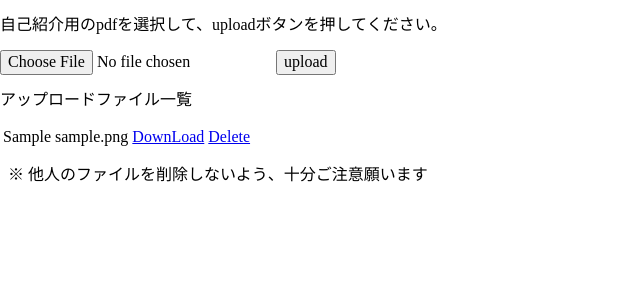
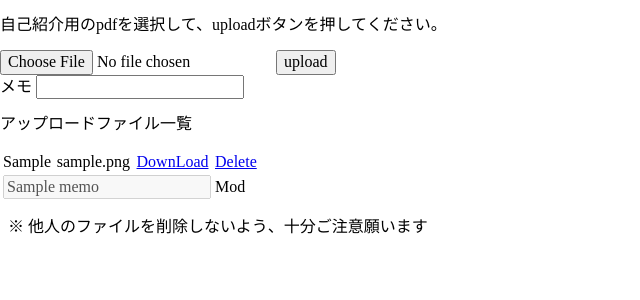
Before and after one commit to atakig/bear.fileuploader, a PHP site: template Resource/Page/Index.twig in a window 1280 px wide. Shown: the top 300 px of the page, without its empty margins (0-640 px from the left). Run offline with PHP 8.4, Linux system fonts and the light colour scheme; the template is opened without the code that fills it: most values are stand-ins (such as "Sample title", 1, 10 or a date in 2020); some libraries are stand-ins or nearby versions.

Commit message:
add memo function

```diff
--- a/Resource/Page/Index.php
+++ b/Resource/Page/Index.php
@@ -24,6 +24,7 @@ class Index extends Page
         id INTEGER PRIMARY KEY,
         tmp_filename TEXT,
         upload_filename TEXT,
+        memo TEXT,
         ts TIMESTAMP DEFAULT CURRENT_TIMESTAMP
       );
 
@@ -31,6 +32,7 @@ class Index extends Page
          id INTEGER,
          tmp_filename TEXT,
          upload_filename TEXT,
+         memo TEXT,
          ts TIMESTAMP DEFAULT CURRENT_TIMESTAMP
      );
      */
@@ -45,6 +47,7 @@ class Index extends Page
         while($res = $t->fetchArray(SQLITE3_ASSOC)){
               $result[$i]['tmp_filename'] = $res['tmp_filename'];
               $result[$i]['upload_filename'] = $res['upload_filename'];
+              $result[$i]['memo'] = $res['memo'];
               $result[$i]['ts'] = $res['ts'];
               $result[$i]['id'] = $res['id'];
               $i++;
--- a/Resource/Page/Index.twig
+++ b/Resource/Page/Index.twig
@@ -6,6 +6,19 @@
     <link href="/css/normalize.css" rel="stylesheet">
     <link href="/css/style.css" rel="stylesheet">
     <script src="/assets/js/jquery.js"></script>
+    <script>
+        $(document).ready(function(){
+
+        });
+        function activate(id) {
+            if ($('#btn' + id).text() == 'Update!') {
+                alert('Update');
+            } else {
+                $("#memo" + id).removeAttr("disabled");
+                $("#btn" + id).text('Update!');
+            }
+        }
+    </script>
 </head>
 <body>
 {% if msg %}
@@ -15,7 +28,8 @@
     <p class="message">自己紹介用のpdfを選択して、uploadボタンを押してください。</p>
     <form method="post" action="/StoreFiles" enctype="multipart/form-data">
         <input type="file" name="selfintro" />
-        <input type="submit" value="upload" />
+        <input type="submit" value="upload" /><br />
+        メモ&nbsp;<input type="text" name="memo" class="memo" />
     </form>
 </section>
 
@@ -33,6 +47,14 @@
                 <a href="/StoreFiles?_method=DELETE&id={{ fileobj.id }}">Delete</a>
             </td>
             </tr>
+            <tr>
+                <td colspan="3">
+                    <form name="update_memo" action="" method="post">
+                        <input id="memo{{ fileobj.id }}" type="text" value="{{ fileobj.memo }}" disabled="disable">
+                    </form>
+                </td>
+                <td><a onclick="activate({{ fileobj.id }})" id="btn{{ fileobj.id }}">Mod</a></td>
+            </tr>
         {% endfor %}
     </tbody></table>
 </section>
--- a/Resource/Page/StoreFiles.php
+++ b/Resource/Page/StoreFiles.php
@@ -43,12 +43,15 @@ class StoreFiles extends AbstractObject
         $tmp_filename = basename($_FILES['selfintro']['tmp_name']);
         $uploadfile = $data_dir . 'uploadfiles/'. $tmp_filename;
 
+        $memo = $_POST['memo'];
+
         $msg = '';
         if (move_uploaded_file($_FILES['selfintro']['tmp_name'], $uploadfile)) {
             $db = new \SQLite3($data_dir . 'uploadFiles.sqlite');
-            $stmt = $db->prepare('INSERT INTO upload_files(tmp_filename, upload_filename) VALUES (:tmp_filename, :upload_filename)');
+            $stmt = $db->prepare('INSERT INTO upload_files(tmp_filename, upload_filename, memo) VALUES (:tmp_filename, :upload_filename, :memo)');
             $stmt->bindValue(':tmp_filename', $tmp_filename, SQLITE3_TEXT);
             $stmt->bindValue(':upload_filename', $_FILES['selfintro']['name'], SQLITE3_TEXT);
+            $stmt->bindValue(':memo', $memo, SQLITE3_TEXT);
             $result = $stmt->execute();
             $msg = urlencode("アップロード成功: " . $_FILES['selfintro']['name']);
         } else {
```
Also changed, not shown: public/css/style.css (+14 -0 lines), data/uploadfiles.sqlite.
